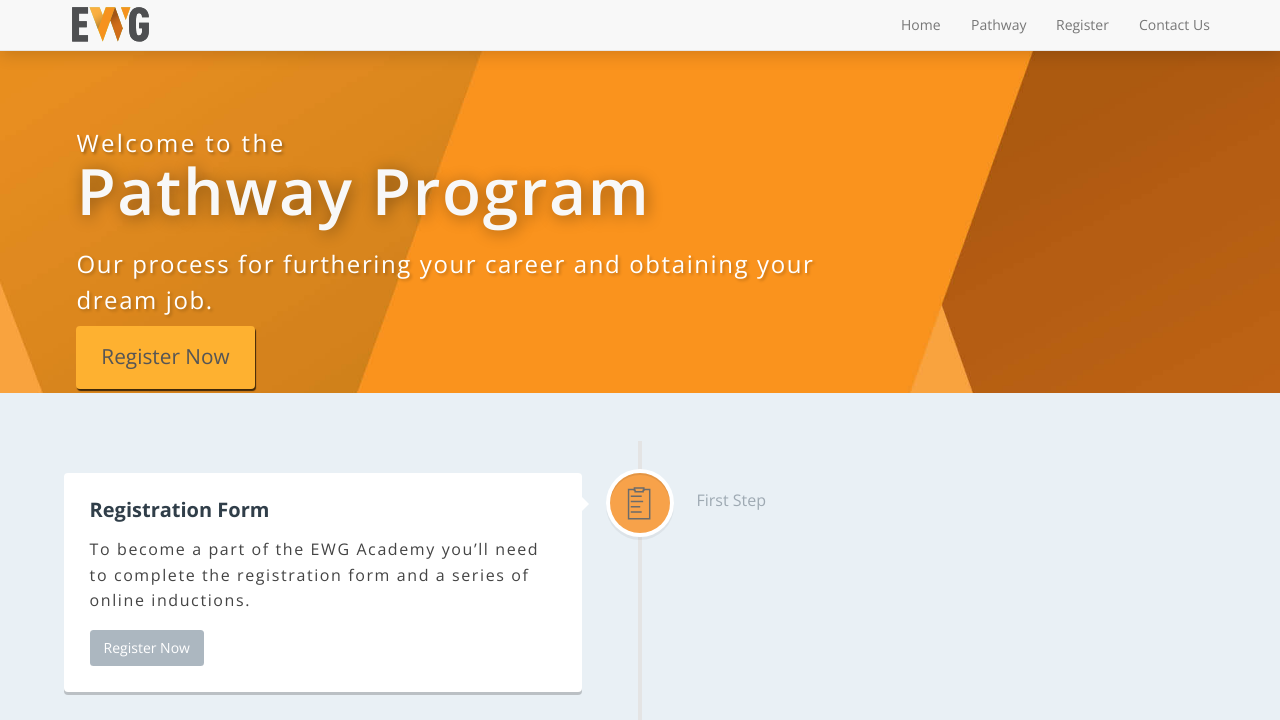
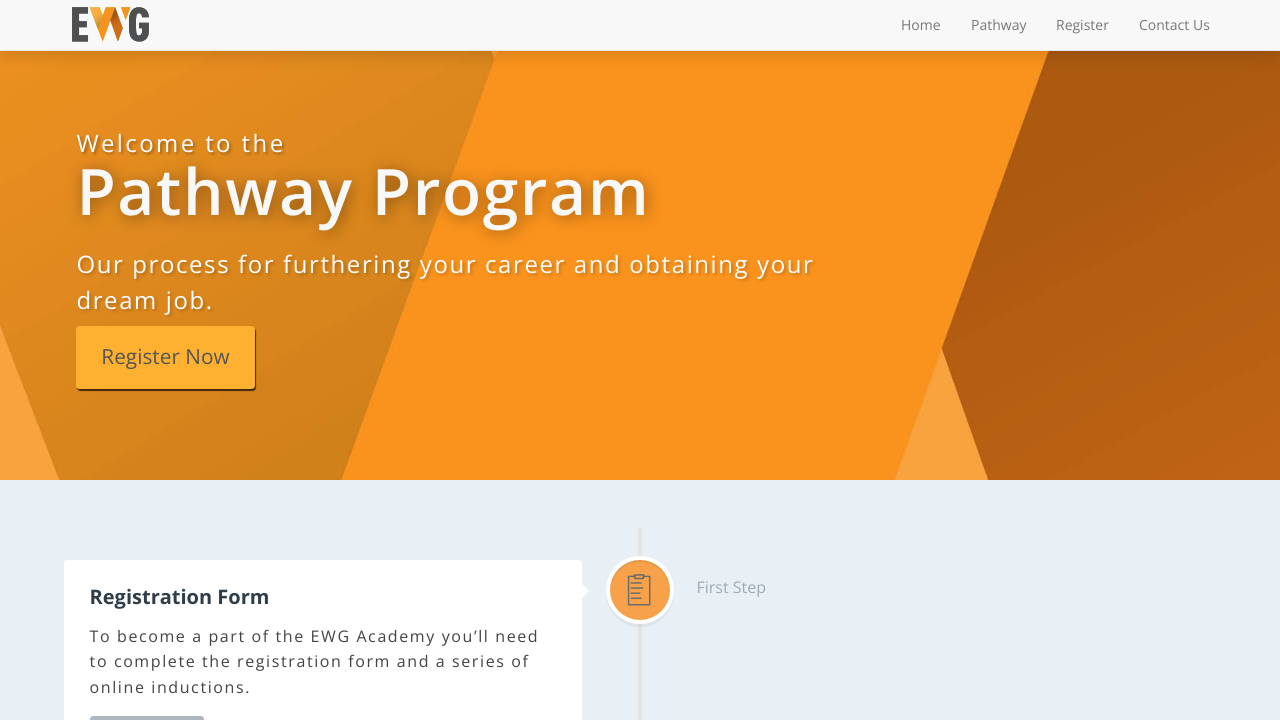
Before and after one commit to kenrdkmedia/ewg_academy_website_2017, a PHP site: page /pathway.php in a window 1280 px wide. Shown: the top 720 px of the page. Run offline with PHP 8.4, Linux system fonts and the light colour scheme; some libraries are stand-ins or nearby versions.

Commit message:
added header min-height

```diff
--- a/css/landing-page.css
+++ b/css/landing-page.css
@@ -277,7 +277,7 @@ content {
 	color: #f8f8f8;
 	background: url("../assets/images/ewg_academy_header.jpg") no-repeat center center;
 	background-size: cover;
-	max-height: 70vh;
+	min-height: 60vh;
 }
 
 .intro-message {
```
